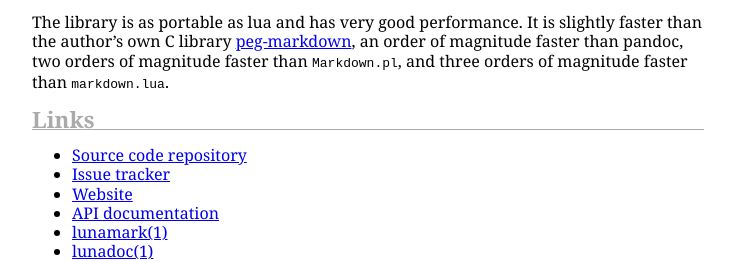
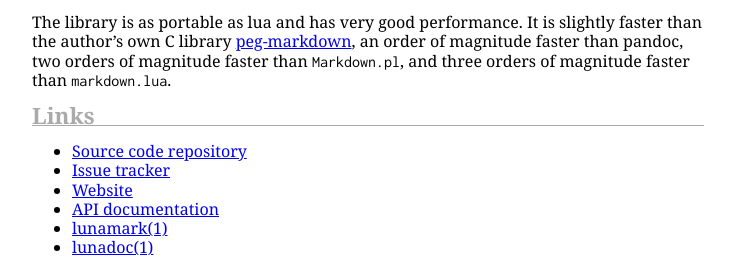
Before and after one commit to jgm/lunamark, a plain HTML site: page index.html in a window 1280 px wide. Shown: the part 175-436 px from the top of the page, 8-743 px from the left. Drawn offline with Linux system fonts and the light colour scheme; a web font is replaced by a local one.

Commit message:
Use inconsolata for monospace.

```diff
--- a/site.css
+++ b/site.css
@@ -1,4 +1,6 @@
 @import url("http://fonts.googleapis.com/css?family=Megrim");
+@import url("http://fonts.googleapis.com/css?family=Inconsolata");
 
 body { font-family: Georgia, serif; line-height: 1.2em; max-width: 42em; margin: 40px; }
 h1 { font-family: Megrim, Georgia, serif; font-size: 140%; color: #aaa; border-bottom: 1px solid #aaa; }
+code { font-family: Inconsolata, monospace; }
```
